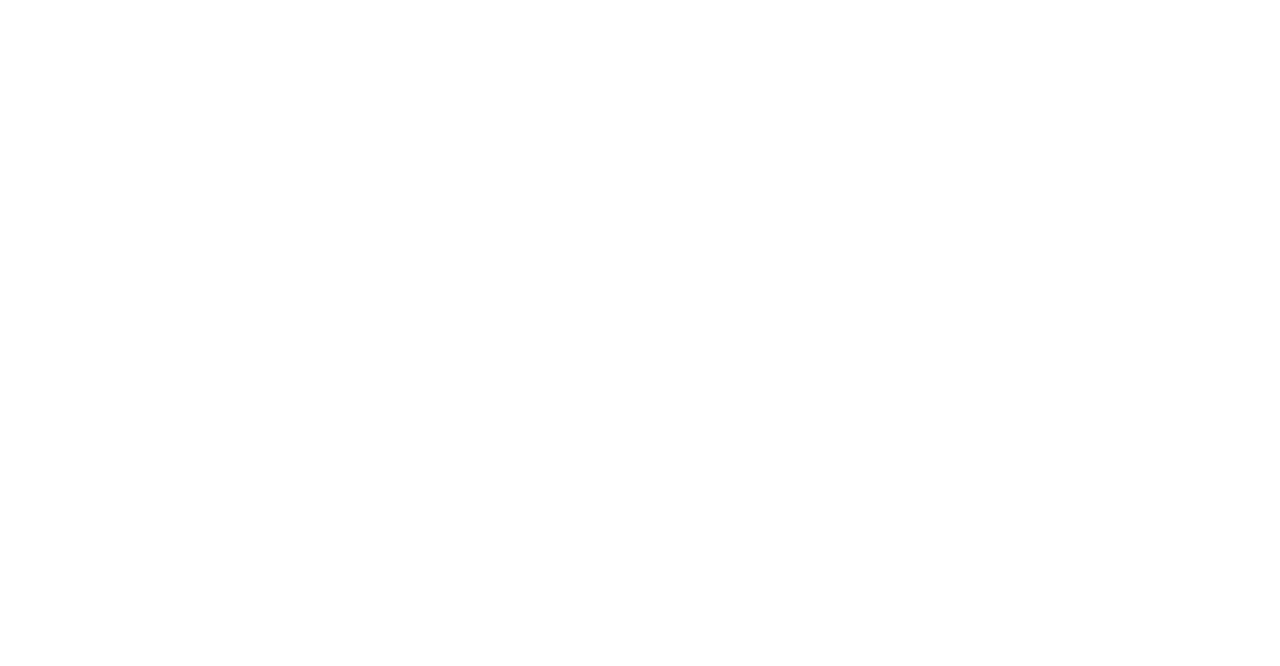
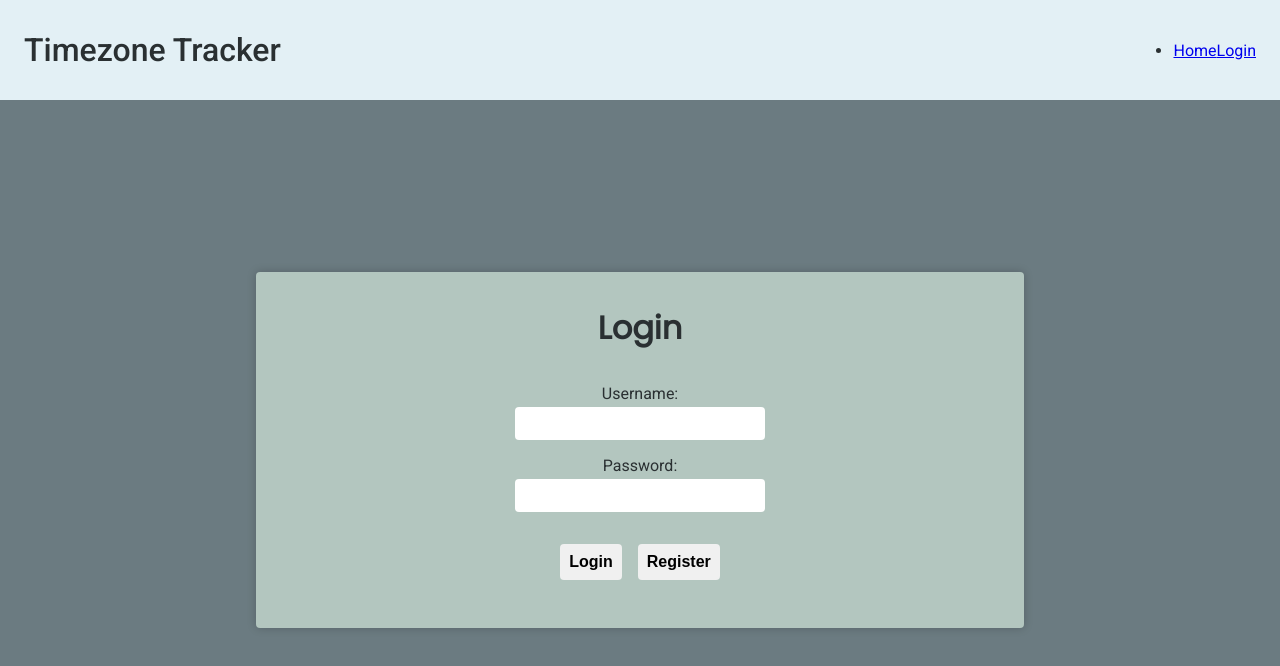
Before and after one commit to JordyHB/timezone-tracker, a React (Create React App) app: page /login in a window 1280 px wide. Before the commit this address had no page. Shown: the top 666 px of the page. Built offline with nearby package versions, Linux system fonts and the light colour scheme.

Commit message:
made the login page

```diff
--- a/src/App.js
+++ b/src/App.js
@@ -4,8 +4,7 @@
 import './App.css';
 // pages
 import Home from "./pages/home/Home";
-// components
-import NavBar from "./components/NavBar/NavBar";
+import Login from "./pages/login/Login";
 
 function App() {
   return (
@@ -13,6 +12,7 @@
     <div className="App">
         <Routes>
             <Route path='/' element={<Home/>}/>
+            <Route path='/login' element={<Login/>}/>
         </Routes>
     </div>
   );
--- a/src/components/NavBar/NavBar.js
+++ b/src/components/NavBar/NavBar.js
@@ -9,6 +9,7 @@
             <ul>
                 <li>
                     <NavLink to='/'>Home</NavLink>
+                    <NavLink to='/login'>Login</NavLink>
                 </li>
             </ul>
         </nav>
--- /dev/null
+++ b/src/pages/login/Login.css
@@ -0,0 +1,56 @@
+.login-container {
+    display: flex;
+    flex-direction: column;
+    align-items: center;
+    background: #b3c6bf;
+    width: 60%;
+    border-radius: 4px;
+    box-shadow: 0 0 10px 0 rgba(0, 0, 0, 0.2);
+    padding: 2rem;
+
+}
+
+.login-form {
+    display: flex;
+    flex-direction: column;
+    align-items: center;
+    padding: 1rem;
+    width: 100%;
+    text-align: center;
+}
+
+.login-title {
+    font-size: 2rem;
+    margin-bottom: 1rem;
+}
+
+.login-labels {
+    max-width: 100%;
+    margin-bottom: 0.25rem;
+
+}
+
+.login-inputs {
+    margin-bottom: 1rem;
+    padding: 0.5rem;
+    border-radius: 4px;
+    border: 1px solid transparent;
+    width: clamp(200px, 50%, 250px);
+}
+
+.login-buttons-container {
+    display: flex;
+    align-items: center;
+    gap: 1rem;
+}
+.login-form-button {
+    margin-top: 1rem;
+    padding: 0.5rem;
+    border-radius: 4px;
+    border: 1px solid transparent;
+    width: clamp(100px, 30%, 150px);
+    background: #f0f0f0;
+    font-size: 1rem;
+    font-weight: 600;
+    cursor: pointer;
+}
--- /dev/null
+++ b/src/pages/login/Login.js
@@ -0,0 +1,35 @@
+import React from 'react';
+import NavBar from "../../components/NavBar/NavBar";
+import './Login.css'
+
+function Login(props) {
+
+    function handleSubmit(e) {
+        e.preventDefault();
+        console.log(e.target.username.value);
+        console.log(e.target.password.value);
+    }
+
+    return (
+        <div className="outer-container">
+            <NavBar/>
+            <main>
+                <section className="login-container">
+                    <h1 className="login-title">Login</h1>
+                    <form onSubmit={(e) => handleSubmit(e)} className="login-form">
+                        <label htmlFor="username" className="login-labels">Username:</label>
+                        <input type="text" id="username" name="username" className="login-inputs"/>
+                        <label htmlFor="password" className="login-labels">Password:</label>
+                        <input type="password" id="password" name="password" className="login-inputs"/>
+                        <div className="login-buttons-container">
+                            <button type="submit" className="login-button login-form-button">Login</button>
+                            <button type="button" className="register-button login-form-button">Register</button>
+                        </div>
+                    </form>
+                </section>
+            </main>
+        </div>
+    );
+}
+
+export default Login;
```
